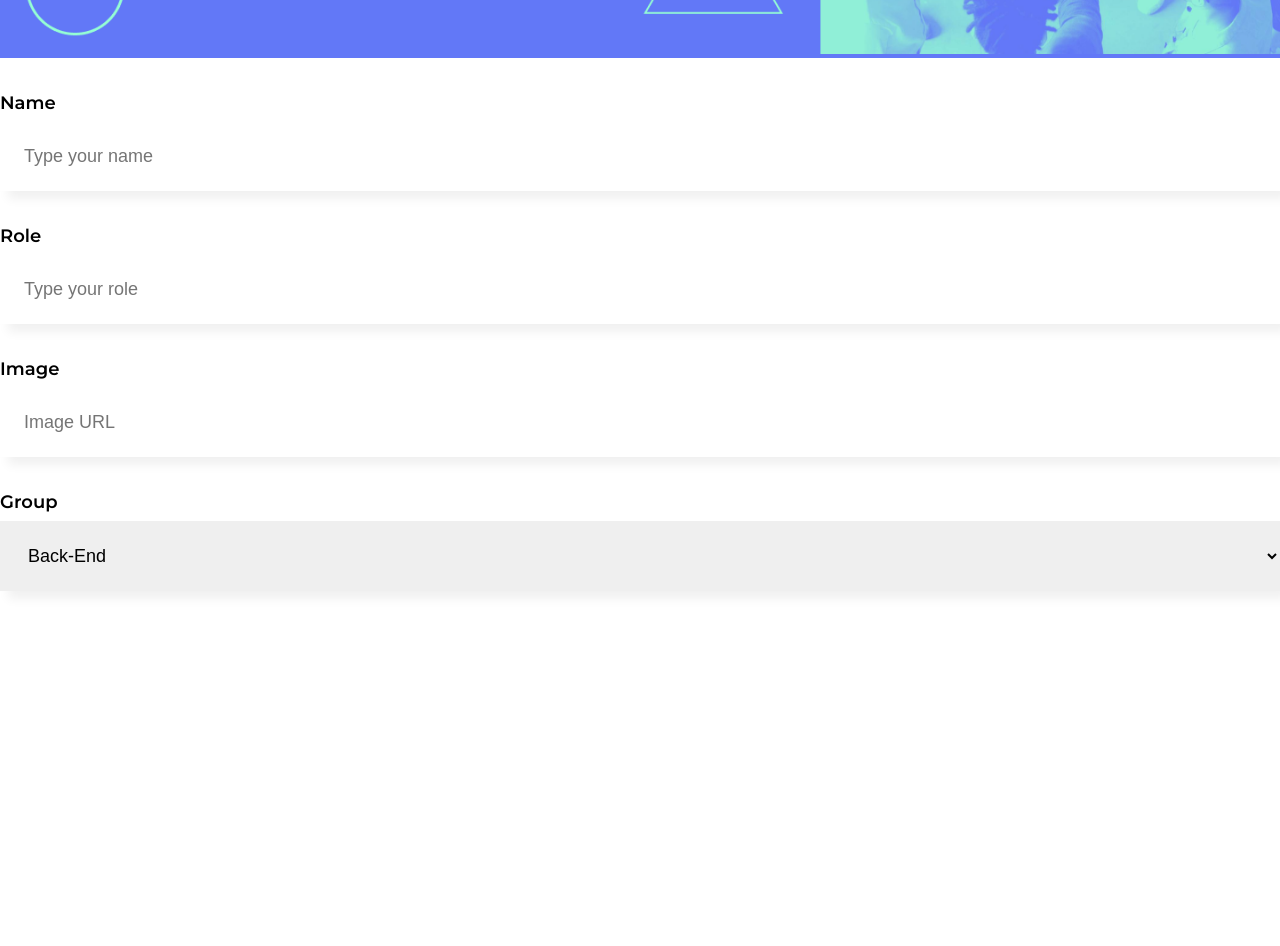
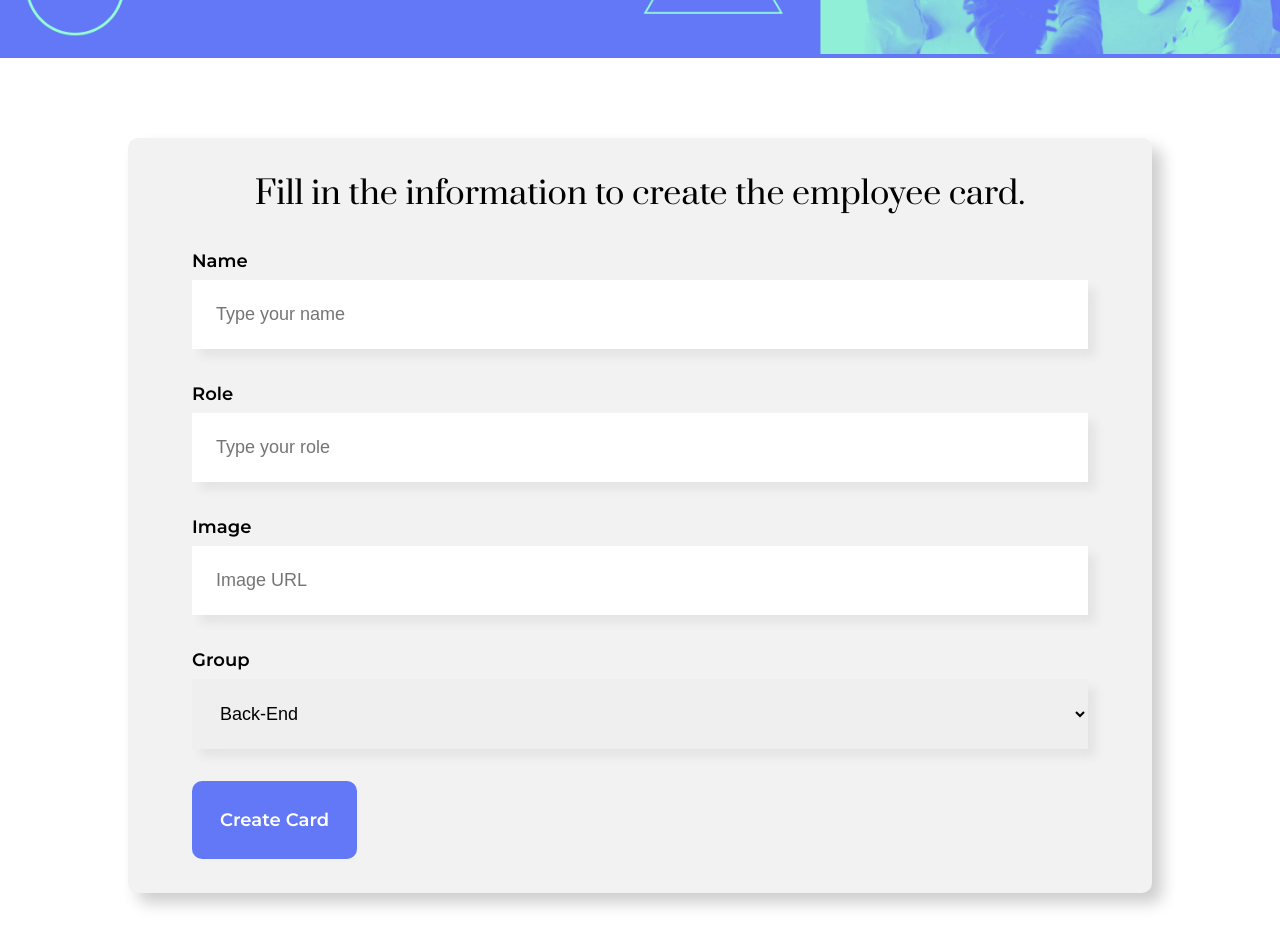
Before and after one commit to Guimaraes131/Organo, a React (Create React App) app: page / in a window 1280 px wide. Shown: the part 440-1386 px from the top of the page. Before the commit the page ends 1051 px from the top, so only its background shows below. Built offline with nearby package versions, Linux system fonts and the light colour scheme; a web font is replaced by a local one.

Commit message:
feat: add Button to Form component

```diff
--- a/src/components/Form/index.js
+++ b/src/components/Form/index.js
@@ -1,14 +1,21 @@
+import Button from "../Button"
 import InputText from "../InputText"
 import SelectInput from "../SelectInput"
+import styles from "./Form.module.css"
 
 const Form = () => {
   return (
-    <div>
+    <div className={styles.form}>
+
       <form>
+        <h1>Fill in the information to create the employee card.</h1>
+
         <InputText label="Name" placeholder="Type your name"/>
         <InputText label="Role" placeholder="Type your role"/>
         <InputText label="Image" placeholder="Image URL"/>
         <SelectInput label="Group"/>
+
+        <Button>Create Card</Button>
       </form>
     </div>
   )
```
